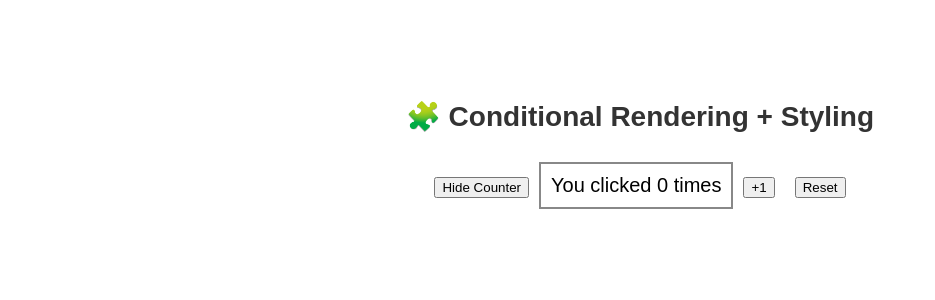
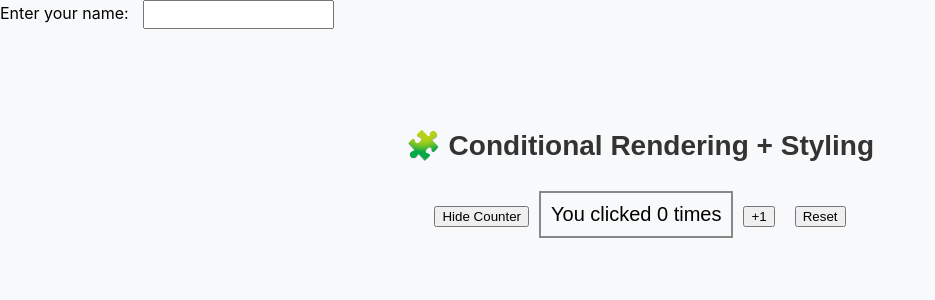
Before and after one commit to rplaut/react-counter, a React (Create React App) app: page / in a window 1280 px wide. Shown: the top 300 px of the page, without its empty margins (0-935 px from the left). Built offline with nearby package versions, Linux system fonts and the light colour scheme.

Commit message:
Stable version before adding user login

```diff
--- a/src/App.css
+++ b/src/App.css
@@ -1,40 +1,5 @@
 .App {
   text-align: center;
-}
-
-.App-logo {
-  height: 40vmin;
-  pointer-events: none;
-}
-
-@media (prefers-reduced-motion: no-preference) {
-  .App-logo {
-    animation: App-logo-spin infinite 20s linear;
-  }
-}
-
-.App-header {
-  background-color: #282c34;
-  min-height: 100vh;
-  display: flex;
-  flex-direction: column;
-  align-items: center;
-  justify-content: center;
-  font-size: calc(10px + 2vmin);
-  color: white;
-}
-
-.App-link {
-  color: #61dafb;
-}
-
-@keyframes App-logo-spin {
-  from {
-    transform: rotate(0deg);
-  }
-  to {
-    transform: rotate(360deg);
-  }
 }
 
 .container {
@@ -47,3 +12,13 @@
   font-size: 28px;
   color: #333;
 }
+
+.mb-20 {
+  margin-bottom: 20px;
+}
+
+body {
+  margin: 0;
+  padding: 0;
+  background-color: #f8f9fa;
+}
--- a/src/App.js
+++ b/src/App.js
@@ -16,13 +16,30 @@ function App() {
     setTimeout(() => setFlash(false), 300);
   };
 
+  const [name, setName] = useState("");
+  const handleNameChange = (e) => {
+    setName(e.target.value);
+  };
+
   return (
+  <div>
+    <div style={{ marginBottom: '20px' }}>
+      <label htmlFor="name">Enter your name: </label>
+      <input
+        id="name"
+        type="text"
+        value={name}
+        onChange={handleNameChange}
+        style={{ padding: '5px', marginLeft: '10px' }}
+      />
+      {name && <p>Hello, {name}!</p>}
+    </div>
+
     <div className="container">
       <h1 className="heading">🧩 Conditional Rendering + Styling</h1>
 
       <CounterButton label={showCounter ? "Hide Counter" : "Show Counter"} onClick={toggleVisibility} />
 
-      {/* Only show counter if showCounter is true */}
       {showCounter && (
         <>
           <CounterDisplay value={count} flash={flash} />
@@ -31,7 +48,9 @@ function App() {
         </>
       )}
     </div>
-  );
+  </div>
+);
+
 }
 
 
```
